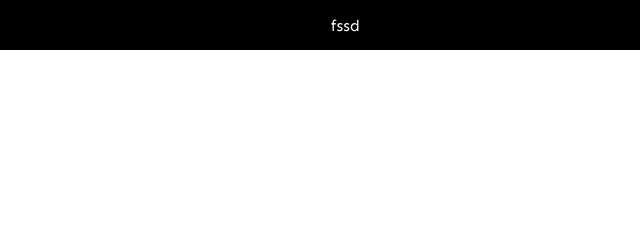
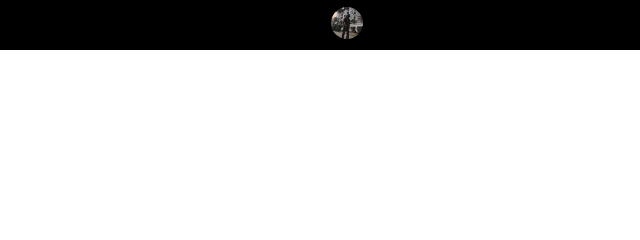
Before and after one commit to robinrakibul/Movie-Website-Design, a plain HTML site: page index.html in a window 1280 px wide. Shown: the top 240 px of the page, 640-1280 px from the left. Drawn offline with Linux system fonts and the light colour scheme.

Commit message:
Added Profile Img

```diff
--- a/index.html
+++ b/index.html
@@ -24,7 +24,9 @@
                 <li class="menu-list-item">Trending</li>
                 </ul>
             </div>
-            <div class="profile-container">fssd</div>
+            <div class="profile-container">
+                <img class="profile-picture" src="img/profile.jpg" alt="">
+            </div>
 
         </div>
     </div>
--- a/style.css
+++ b/style.css
@@ -52,6 +52,13 @@ body{
 .menu-list-item.active{
     font-weight: bold;
 }
+
 .profile-container{
     flex: 2;
 }
+.profile-picture{
+    width: 32px;
+    height: 32px;
+    border-radius: 50%;
+    object-fit: cover;
+}
```
Also changed, not shown: img/profile.jpg (added).
